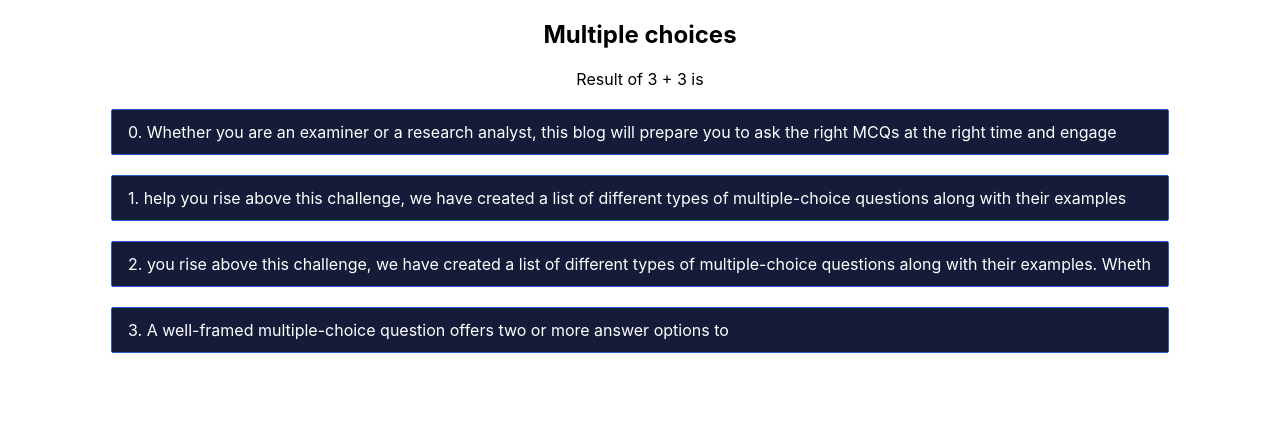
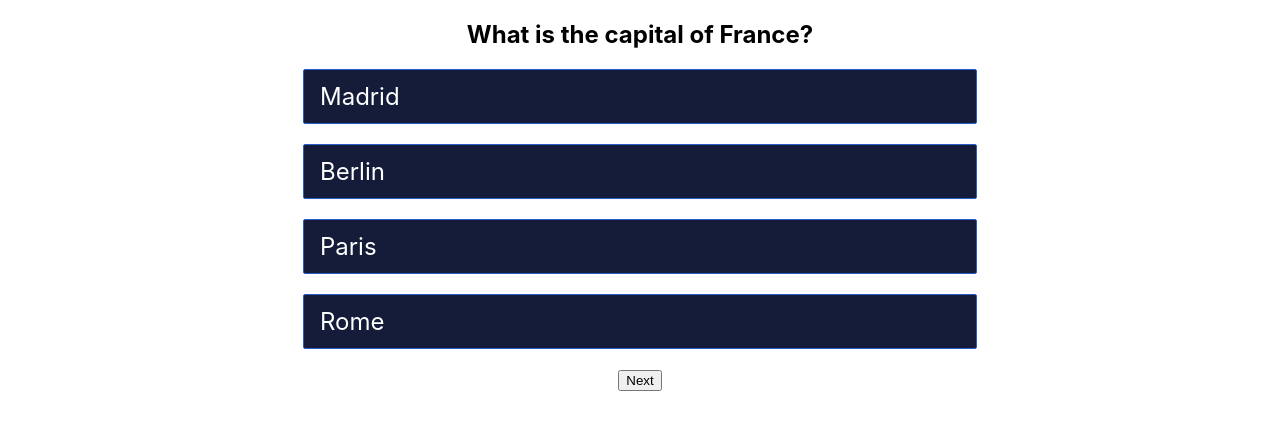
Before and after one commit to ducnguyenhn128/multiple_choice_quiz_app, a React (Create React App) app in the folder quizapp/: page / in a window 1280 px wide. Shown: the top 430 px of the page. Built offline with nearby package versions, Linux system fonts and the light colour scheme.

Commit message:
Next Button , Multiple question

```diff
--- a/quizapp/src/App.css
+++ b/quizapp/src/App.css
@@ -9,10 +9,11 @@
   background-color: #141c3a;
   padding: .75rem 1rem;
   border-radius: 2px;
-  width: 80%;
+  width: 50%;
   color: white;
   list-style-type: none;
   text-align: left;
+  font-size: 24px
 }
 
 .choice.active {
--- a/quizapp/src/App.js
+++ b/quizapp/src/App.js
@@ -1,6 +1,8 @@
 import './App.css';
 import './question/question'
 import Question from './question/question';
+import questionBank from './QuestionBank';
+import { useState, useEffect } from 'react';
 const sample = {
   question: "Result of 3 + 3 is",
   choices:
@@ -13,15 +15,34 @@ const sample = {
 }
 
 function App() {
+  const [questionNumber, setQuestionNumber ] = useState(0)
+
+  const [user_submmit, setUser_submit ] = useState(false)
+  const [answerStatus, setAnswerStatus] = useState(null)
+  const [activeIndex, setActiveIndex] = useState(null);
+
+  const nextQuestion = () => {
+    const randomIndex = Math.floor(Math.random() * questionBank.length);
+    setQuestionNumber(randomIndex);
+    setUser_submit(false);
+    setAnswerStatus(null);
+    setActiveIndex(null)
+  }
   return (
     <div className="App">
-        <h2>Multiple choices</h2>
+        {/* <h2>Multiple choices</h2> */}
 
-        <Question problem={sample}/>
-        {/* question  */}
+        <Question
+          problem={questionBank[questionNumber]}
+          user_submmit = {user_submmit}
+          answerStatus = {answerStatus}
+          activeIndex = {activeIndex}
+          setUser_submit = {setUser_submit}
+          setAnswerStatus = {setAnswerStatus}
+          setActiveIndex = {setActiveIndex}
+        />
 
-        {/* choices */}
-
+        <button onClick = {nextQuestion}>Next</button>
     </div>
   );
 }
--- /dev/null
+++ b/quizapp/src/QuestionBank.js
@@ -0,0 +1,54 @@
+const questionBank = [
+    {
+        question: 'What is the capital of France?',
+        choices: ['Madrid', 'Berlin' , 'Paris' , 'Rome' ] ,
+        answer: 'Paris'
+    } ,
+    {
+        question: 'Who wrote the play "Romeo and Juliet"?',
+        choices: ['Charles Dickens', 'William Shakespeare' , 'Jane Austen' , 'Mark Twain' ] ,
+        answer: 'William Shakespeare'
+    } ,
+    {
+        question: 'What is the chemical symbol for the element gold?',
+        choices: ['Go', 'Gd' , 'Au' , 'Ag' ] ,
+        answer: 'Au'
+    } ,
+    {
+        question: 'Which planet is known as the "Red Planet"?',
+        choices: ['Mars', 'Venus' , 'Jupiter' , 'Saturn' ] ,
+        answer: 'Mars'
+    } ,
+    {
+        question: "What is the largest mammal in the world?",
+        choices: ["Elephant", "Giraffe", "Blue Whale", "Hippopotamus"],
+        answer: "Blue Whale"
+    },
+    {
+        question: "Which country is known as the Land of the Rising Sun?",
+        choices: ["China", "Japan", "South Korea", "Thailand"],
+        answer: "Japan"
+    },
+    {
+        question: "What is the tallest mountain in the world?",
+        choices: ["Kilimanjaro", "K2", "Mount Everest", "Matterhorn"],
+        answer: "Mount Everest"
+    },
+    {
+        question: "Which gas makes up the majority of Earth's atmosphere?",
+        choices: ["Oxygen", "Carbon dioxide", "Nitrogen", "Hydrogen"],
+        answer: "Nitrogen"
+    },
+    {
+        question: "Who is the author of the Harry Potter book series?",
+        choices: ["J.R.R. Tolkien", "George R.R. Martin", "J.K. Rowling", "C.S. Lewis"],
+        answer: "J.K. Rowling"
+    },
+    {
+        question: "Which famous scientist is known for his theory of relativity (E=mc^2)?",
+        choices: ["Isaac Newton", "Albert Einstein", "Stephen Hawking", "Galileo Galilei"],
+        answer: "Albert Einstein"
+    }
+]
+
+export default questionBank
--- a/quizapp/src/question/question.jsx
+++ b/quizapp/src/question/question.jsx
@@ -1,13 +1,13 @@
 import '../App.css'
 import { useState } from 'react'
 
-const Question = ({problem}) => {
+const Question = ({problem, user_submmit, answerStatus, activeIndex, setUser_submit, setAnswerStatus, setActiveIndex}) => {
     // props must be an object
     const {question, choices, answer} = problem
 
-    const [user_submmit, setUser_submit ] = useState(false)
-    const [answerStatus, setAnswerStatus] = useState(null)
-    const [activeIndex, setActiveIndex] = useState(null);
+    // const [user_submmit, setUser_submit ] = useState(false)
+    // const [answerStatus, setAnswerStatus] = useState(null)
+    // const [activeIndex, setActiveIndex] = useState(null);
 
         // console.log(question)
         // console.log(choices)
@@ -33,9 +33,9 @@ const Question = ({problem}) => {
     return (
         <div>
             {/* Render question */}
-            <p>
+            <h2>
                 {question}
-            </p>
+            </h2>
 
             {/* Render list of choices */}
 
@@ -48,7 +48,7 @@ const Question = ({problem}) => {
                     // right answer : CSS for user select right answer, the box will change to green background
                     onClick = {() => handleClick(index)}
                 >
-                    {index}. {el}
+                    {el}
                 </li>
             ))}
         </div>
```
Also changed, not shown: quizapp/package.json (line endings or trailing spaces).
